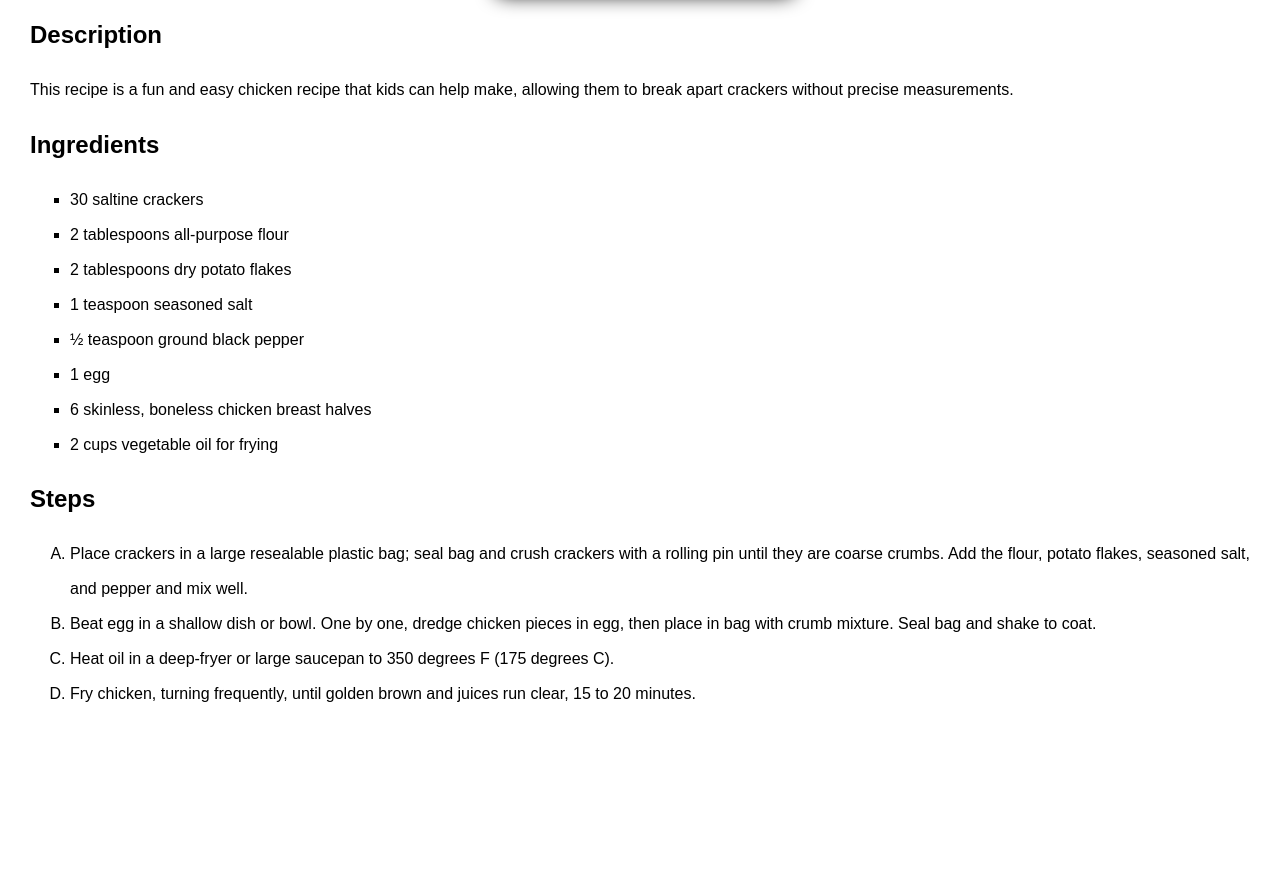
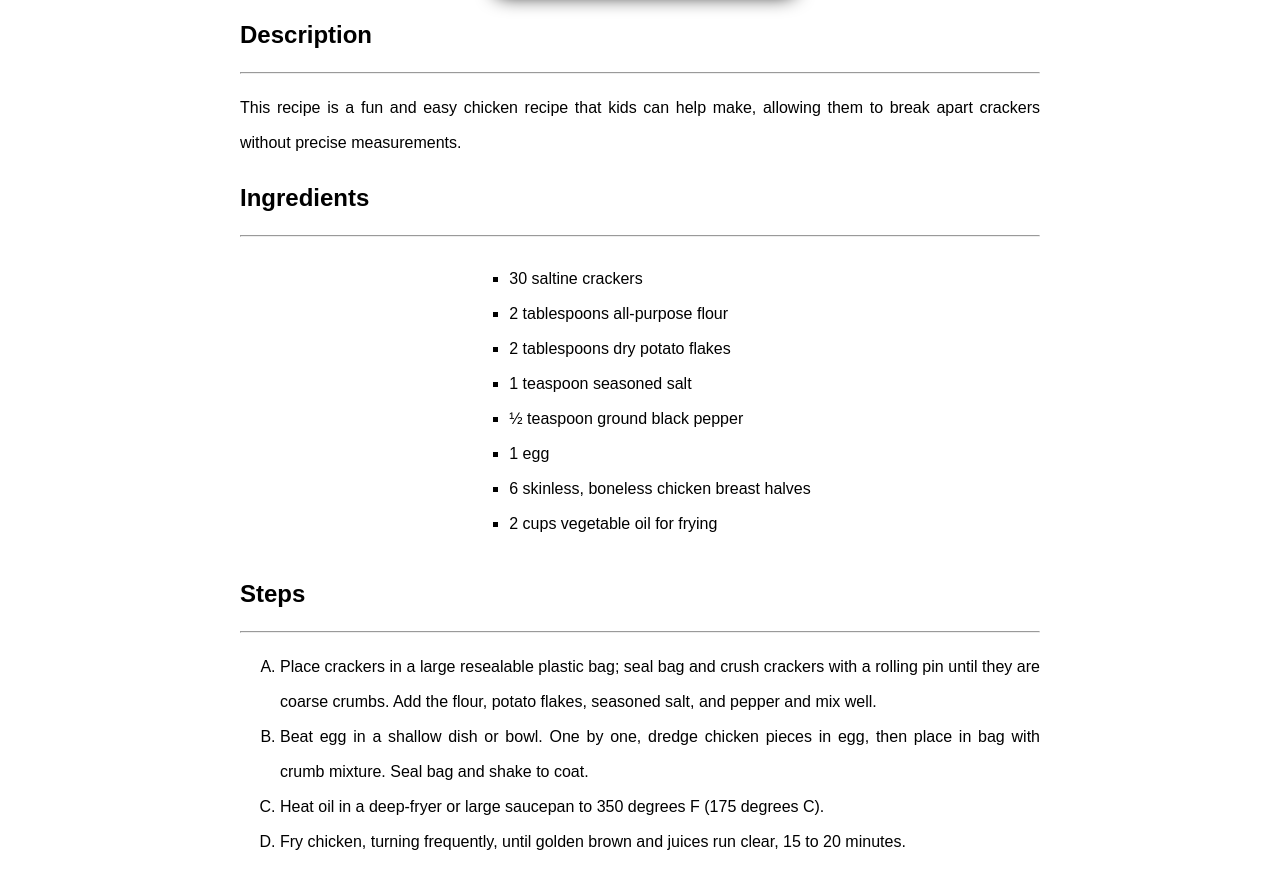
Before and after one commit to KeigeeDev/odin-recipes, a plain HTML site: page recipes/fried-chicken.html in a window 1280 px wide. Shown: the part 441-1330 px from the top of the page. Before the commit the page ends 1198 px from the top, so only its background shows below. Drawn offline with Linux system fonts and the light colour scheme.

Commit message:
Add horizontal line break & flex in CSS
Include line break after h2 elements in recipe pages. Make recipe list centered using flex.

```diff
--- a/recipes/fried-chicken.html
+++ b/recipes/fried-chicken.html
@@ -14,8 +14,11 @@
             </div>
 
             <h2>Description</h2>
+            <hr>
                 <p>This recipe is a fun and easy chicken recipe that kids can help make, allowing them to break apart crackers without precise measurements.</p>
             <h2>Ingredients</h2>
+            <hr>
+            <div class="flex-container">
                 <ul class="list-ingredients">
                     <li>30 saltine crackers</li>
                     <li>2 tablespoons all-purpose flour</li>
@@ -26,7 +29,10 @@
                     <li>6 skinless, boneless chicken breast halves</li>
                     <li>2 cups vegetable oil for frying</li>
                 </ul>
+            </div>
+
             <h2>Steps</h2>
+            <hr>
                 <ol class="list-steps">
                     <li>Place crackers in a large resealable plastic bag; seal bag and crush crackers with a rolling pin until they are coarse crumbs. Add the flour, potato flakes, seasoned salt, and pepper and mix well.</li>
                     <li>Beat egg in a shallow dish or bowl. One by one, dredge chicken pieces in egg, then place in bag with crumb mixture. Seal bag and shake to coat.</li>
--- a/styles/styles.css
+++ b/styles/styles.css
@@ -1,5 +1,6 @@
 body {
     font-family: Arial, Helvetica, sans-serif;
+    width: 800px;
     margin: auto;
     padding: 30px;
 }
@@ -39,3 +40,8 @@ img {
 .recipe-list li {
     padding: 10px;
 }
+
+.flex-container {
+    display: flex;
+    justify-content: center;
+}
```
Also changed, not shown: recipes/beef-bowl.html (+6 -0 lines), recipes/mac-n-cheese.html (+6 -0 lines).
